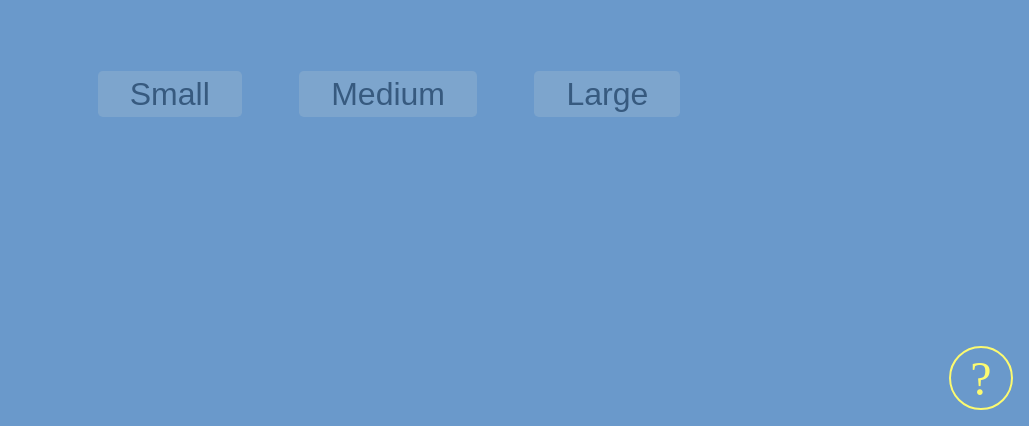
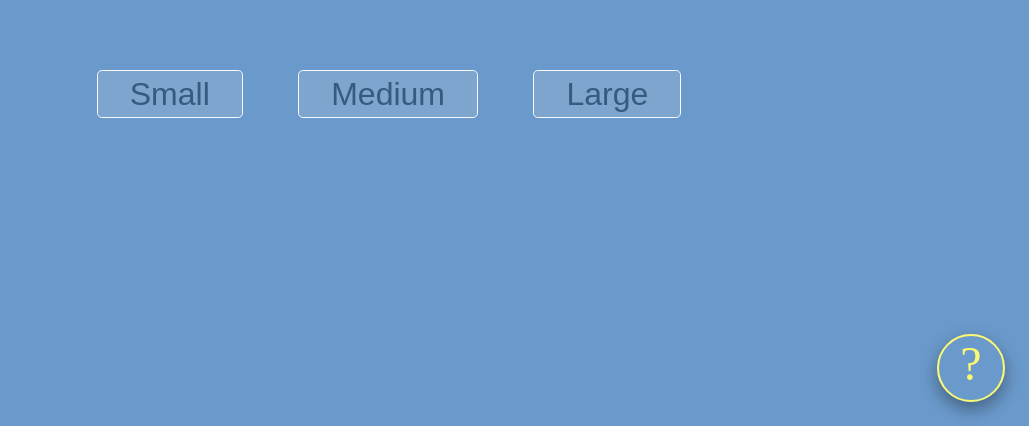
Before and after one commit to RobertShaw1/story-point-estimator, a website: page index.html in a window 1280 px wide. Shown: the part 374-800 px from the top of the page, without its empty margins (251-1280 px from the left). Drawn offline with Linux system fonts and the light colour scheme.

Commit message:
enhancements to help button

```diff
--- a/index.html
+++ b/index.html
@@ -4,7 +4,7 @@
     <meta charset="UTF-8">
     <meta name="viewport" content="width=device-width, initial-scale=1.0">
     <link rel="stylesheet" type="text/css" href="style.css">
-    <link href="https://fonts.googleapis.com/css?family=Montserrat" rel="stylesheet">
+    <link rel="stylesheet" href="https://fonts.googleapis.com/css?family=Montserrat">
     <title>Story Point Estimator</title>
   </head>
   <body>
@@ -15,6 +15,10 @@
       <button class="btn" type="submit">Medium</button>
       <button class="btn" type="submit">Large</button>
     </div>
-    <button id="help" type="submit">?</button>
+    <article>
+      <label class="help-label" for="help" aria-label="Help Button">?</label>
+      <input type="checkbox" name="help" id="help" class="help-label">
+      <div class="help-modal" role="presentation"></div>
+    </article>
   </body>
 </html>
--- a/style.css
+++ b/style.css
@@ -50,23 +50,16 @@ p {
   color: var(--dark);
 }
 
+#help {
+  opacity: 0;
+}
+
+#help:checked {
+  background-color: #fcfa70;
+}
+
 #point {
   color: var(--trim);
-}
-
-#help {
-  font-size: 3rem;
-  height: 4rem;
-  width: 4rem;
-  border-radius: 180px;
-  position: fixed;
-  bottom: 1rem;
-  right: 1rem;
-  outline: none;
-  border: 2px solid var(--trim);
-  background-color: transparent;
-  color: var(--trim);
-  font-family: monster;
 }
 
 /* CLASSES */
@@ -83,18 +76,35 @@ p {
   border-radius: .3rem;
   background-color: rgba(200,210,210,.2);
   color: var(--dark);
-  border: none;
+  border: 1px solid ghostwhite;
   outline: none;
 }
 
 .btn:hover {
   background-color: var(--pale);
-  color: var(--trim);
+  color: ghostwhite;
   transform: translateY(-2px);
-  box-shadow: 0 8px 16px 0 rgba(0,0,0,0.2), 0 6px 20px 0 rgba(0,0,0,0.19);
+  box-shadow: 0 6px 16px 0 rgba(0,0,0,0.2), 0 6px 20px 0 rgba(0,0,0,0.19);
 }
 
 .btn:active {
   transform: translateY(1px);
   box-shadow: 0 8px 8px 0 rgba(0,0,0,0.2), 0 6px 10px 0 rgba(0,0,0,0.19);
 }
+
+.help-label {
+  font-size: 3rem;
+  height: 4rem;
+  width: 4rem;
+  border-radius: 180px;
+  position: fixed;
+  bottom: 1.5rem;
+  right: 1.5rem;
+  outline: none;
+  border: 2px solid var(--trim);
+  background-color: transparent;
+  color: var(--trim);
+  font-family: monster;
+  text-align: center;
+  box-shadow: 0 8px 16px 0 rgba(0,0,0,0.2), 0 6px 20px 0 rgba(0,0,0,0.19);
+}
```
